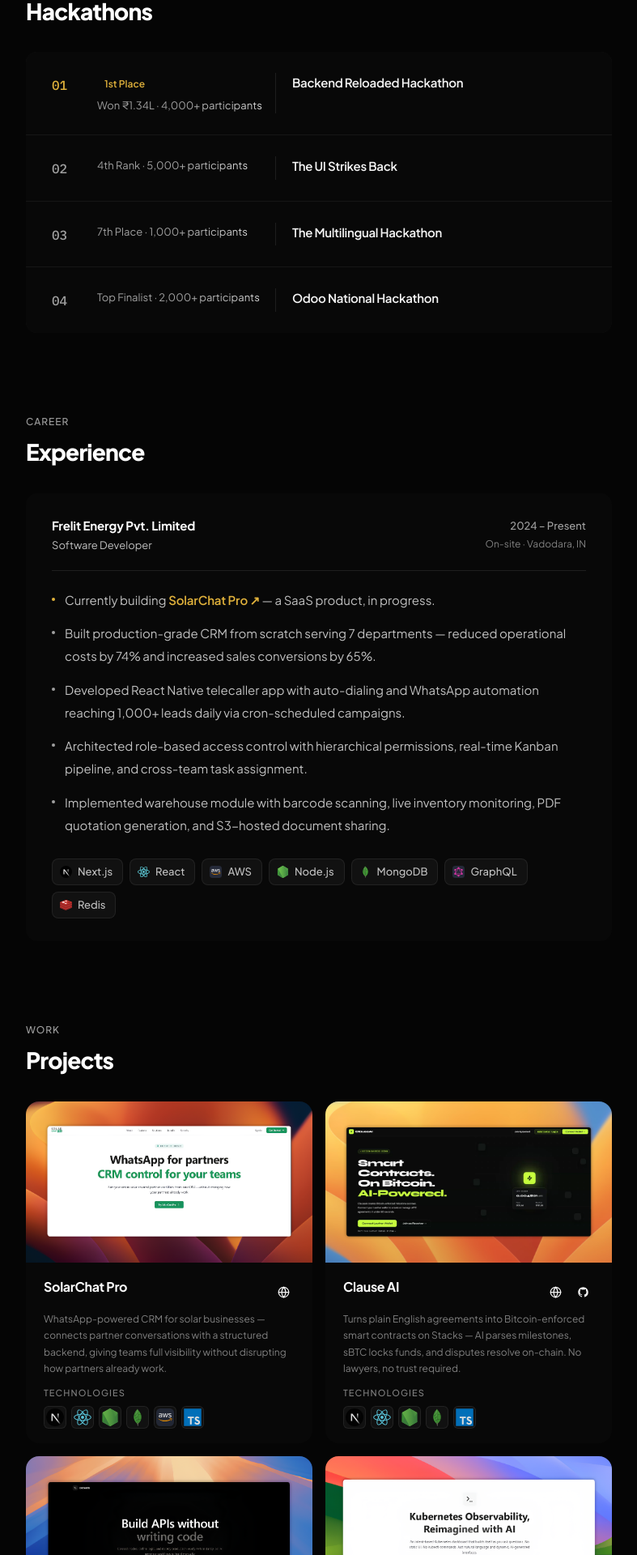
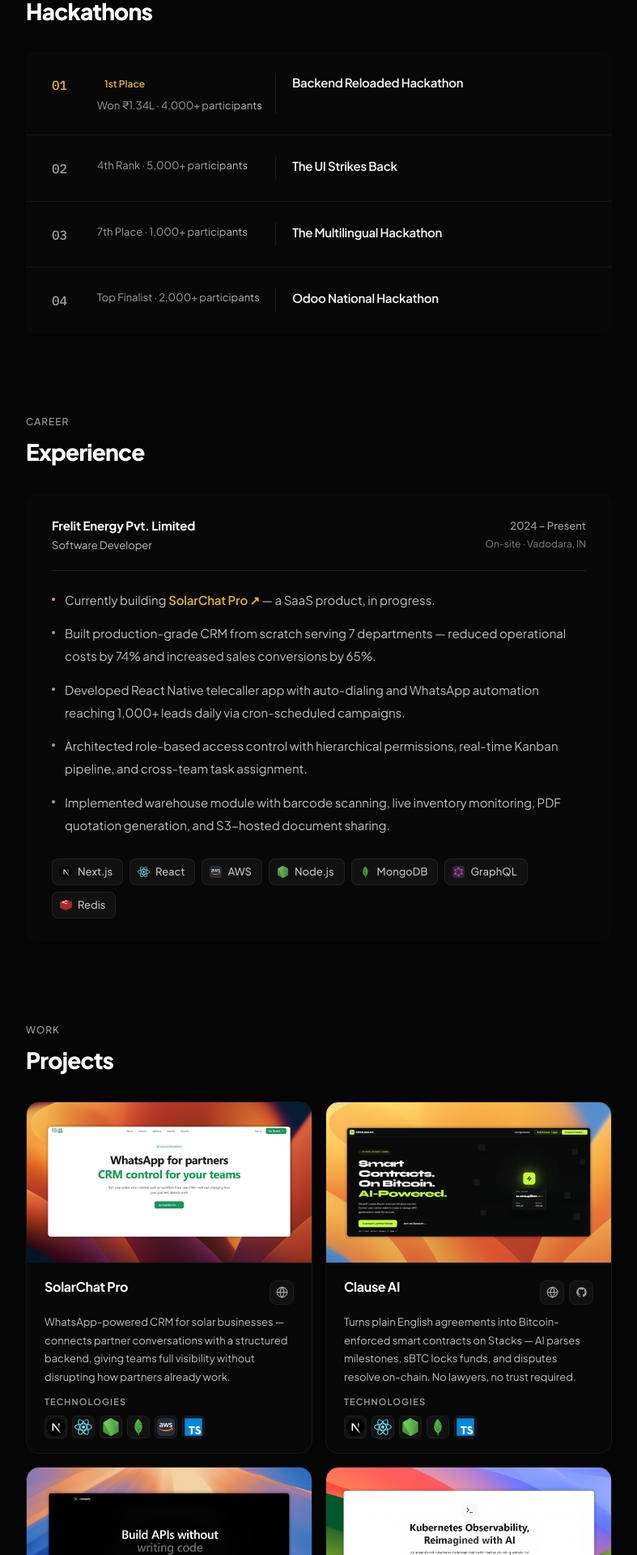
Before and after one commit to AymaanPathan/portfolio, a Next.js app: page / in a window 1280 px wide. Shown: the part 900-2820 px from the top of the page at 81% size, without its empty margins (246-1033 px from the left). Built offline with nearby package versions, Linux system fonts and the light colour scheme.

Commit message:
style: enhance project card styles with borders and transitions for improved interactivity

```diff
--- a/src/app/globals.css
+++ b/src/app/globals.css
@@ -1255,14 +1255,18 @@
 .proj-card {
   background: var(--card-bg);
   border-radius: var(--r-2xl);
+  border: 1px solid var(--border-1); /* add a resting border */
   overflow: hidden;
   display: flex;
   flex-direction: column;
-  transition: background 0.2s ease; /* removed transform, just bg shift */
+  transition:
+    background 0.35s cubic-bezier(0.16, 1, 0.3, 1),
+    border-color 0.35s cubic-bezier(0.16, 1, 0.3, 1);
 }
 
 .proj-card:hover {
   background: var(--bg-2);
+  border-color: var(--border-3); /* border brightens on hover */
 }
 
 .proj-img-wrap {
@@ -1281,10 +1285,8 @@
 }
 
 .proj-card:hover .proj-img {
-  transform: scale(1.03);
-  cursor: pointer;
-}
-
+  transform: scale(1.05); /* was 1.03 */
+}
 .proj-img-placeholder {
   width: 100%;
   height: 100%;
@@ -1306,12 +1308,16 @@
 }
 
 .proj-title {
-  font-family: var(--font-body);
   font-size: var(--fs-16);
   font-weight: var(--fw-bold);
   color: var(--text-white);
   letter-spacing: -0.02em;
   line-height: 1.3;
+  transition: color 0.25s ease;
+}
+
+.proj-card:hover .proj-title {
+  color: #ffffff;
 }
 
 .proj-links {
@@ -1326,27 +1332,35 @@
   display: flex;
   align-items: center;
   justify-content: center;
-  width: 28px;
-  height: 28px;
+  width: 30px;
+  height: 30px;
   border-radius: var(--r-md);
-  color: var(--text-bright);
-  transition: var(--transition-fast);
-}
+  color: var(--text-dim); /* was --text-bright but invisible on dark */
+  border: 1px solid var(--border-2);
+  background: var(--chip-bg);
+  transition:
+    color 0.2s ease,
+    background 0.2s ease,
+    border-color 0.2s ease,
+    transform 0.3s cubic-bezier(0.34, 1.56, 0.64, 1);
+}
+
 .proj-link-btn:hover {
-  color: var(--text-muted);
+  color: var(--text-white);
   background: var(--chip-bg-hover);
-}
-
+  border-color: var(--border-4);
+  transform: translateY(-2px) scale(1.08);
+}
 .proj-desc {
-  font-size: var(--fs-12);
-  color: var(--text-dark);
-  line-height: 1.7;
+  font-size: var(--fs-13); /* was --fs-12 */
+  color: var(--text-muted); /* was --text-dark — big jump in brightness */
+  line-height: 1.75;
   flex: 1;
-  transition: color 0.2s ease;
+  transition: color 0.3s cubic-bezier(0.16, 1, 0.3, 1);
 }
 
 .proj-card:hover .proj-desc {
-  color: var(--text-dim);
+  color: var(--text-base); /* was --text-dim */
 }
 
 .proj-tech-wrap {
@@ -1356,10 +1370,9 @@
 }
 
 .proj-tech-label {
-  font-family: var(--font-body);
   font-size: var(--fs-11);
-  font-weight: var(--fw-medium);
-  color: var(--text-dark);
+  font-weight: var(--fw-semibold); /* was medium */
+  color: var(--text-dim); /* was --text-dark */
   text-transform: uppercase;
   letter-spacing: 0.1em;
 }
@@ -1379,17 +1392,22 @@
   justify-content: center;
   border-radius: var(--r-sm);
   background: var(--chip-bg);
-  border: 1px solid var(--chip-border);
-  transition: var(--transition-fast);
-}
+  border: 1px solid var(--border-2); /* was chip-border — too faint */
+  transition:
+    background 0.2s ease,
+    border-color 0.2s ease,
+    transform 0.3s cubic-bezier(0.34, 1.56, 0.64, 1);
+}
+
 .proj-tech-icon:hover {
   background: var(--chip-bg-hover);
-  border-color: var(--chip-border-hover);
+  border-color: var(--border-4);
+  transform: translateY(-2px) scale(1.1);
 }
 
 .proj-tech-icon-img {
-  opacity: 0.85;
-  filter: brightness(1.05);
+  opacity: 1; /* was 0.85 — too dim */
+  filter: brightness(1.1);
 }
 
 .proj-footer {
```
